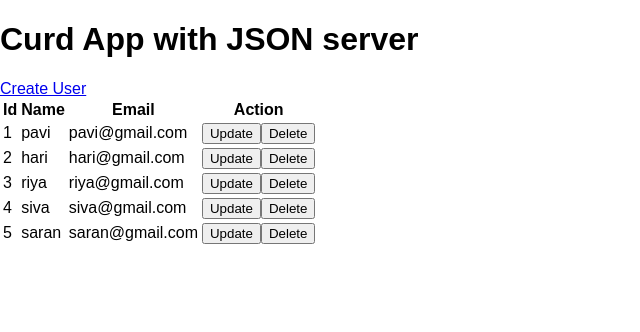
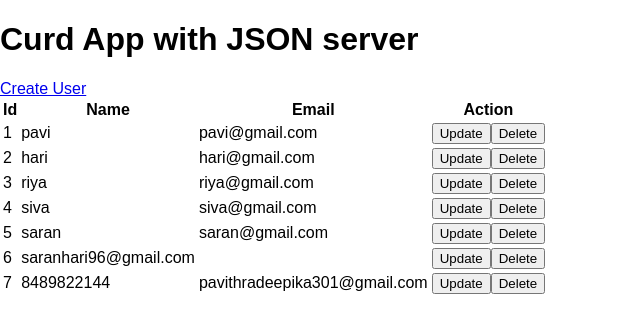
Before and after one commit to pavithra-deepika/curd-axios, a React (Create React App) app: page / in a window 1280 px wide. Shown: the top 332 px of the page, without its empty margins (0-640 px from the left). Built offline with nearby package versions, Linux system fonts and the light colour scheme; data requests are answered from the project's data file.

Commit message:
new user add to the json server data

```diff
--- a/db.json
+++ b/db.json
@@ -24,7 +24,16 @@
       "id": 5,
       "name": "saran",
       "email": "saran@gmail.com"
+    },
+    {
+      "name": "saranhari96@gmail.com",
+      "email": "",
+      "id": 6
+    },
+    {
+      "name": "8489822144",
+      "email": "pavithradeepika301@gmail.com",
+      "id": 7
     }
-
   ]
 }
--- a/src/CurdApp/Create.js
+++ b/src/CurdApp/Create.js
@@ -1,21 +1,39 @@
-import React from 'react'
+import axios from 'axios';
+import React, { useState } from 'react'
+import { useNavigate } from 'react-router-dom';
 
 function Create() {
+    const [inputData, setInputData] = useState({
+        name:'',
+        email: ''
+    })
+    const navigate = useNavigate()
+    const handleSubmit = (event) => {
+        event.preventDefault();
+        axios.post('http://localhost:3000/users', inputData)
+        .then(res => {
+            alert("Data post sucessfully!")
+            navigate('/')
+        })
+    }
   return (
     <div className='d-flex w-100 vh-100 justify-content-center align-items-center'>
         <div className='input'>
-            <fotm>
+            <form onSubmit={handleSubmit}>
                 <div>
                     <label htmlFor='name'>Name:</label>
-                    <input type='text' className='form-control' name='name' />
+                    <input type='text' className='form-control' name='name'
+                    onChange={e => setInputData({...inputData, name:e.target.value})} />
                 </div>
                 <div>
                     <label htmlFor='email'>Email:</label>
-                    <input type='text' className='form-control' name='email' />
+                    <input type='text' className='form-control' name='email'
+                    onChange={e => setInputData({...inputData, email:e.target.value})} />
+
                     <br />
                     <button className='btn btn-info'>Submit</button>
                 </div>
-            </fotm>
+            </form>
         </div>
 
     </div>
```
Lines whose indentation alone changed are shown as unchanged.
